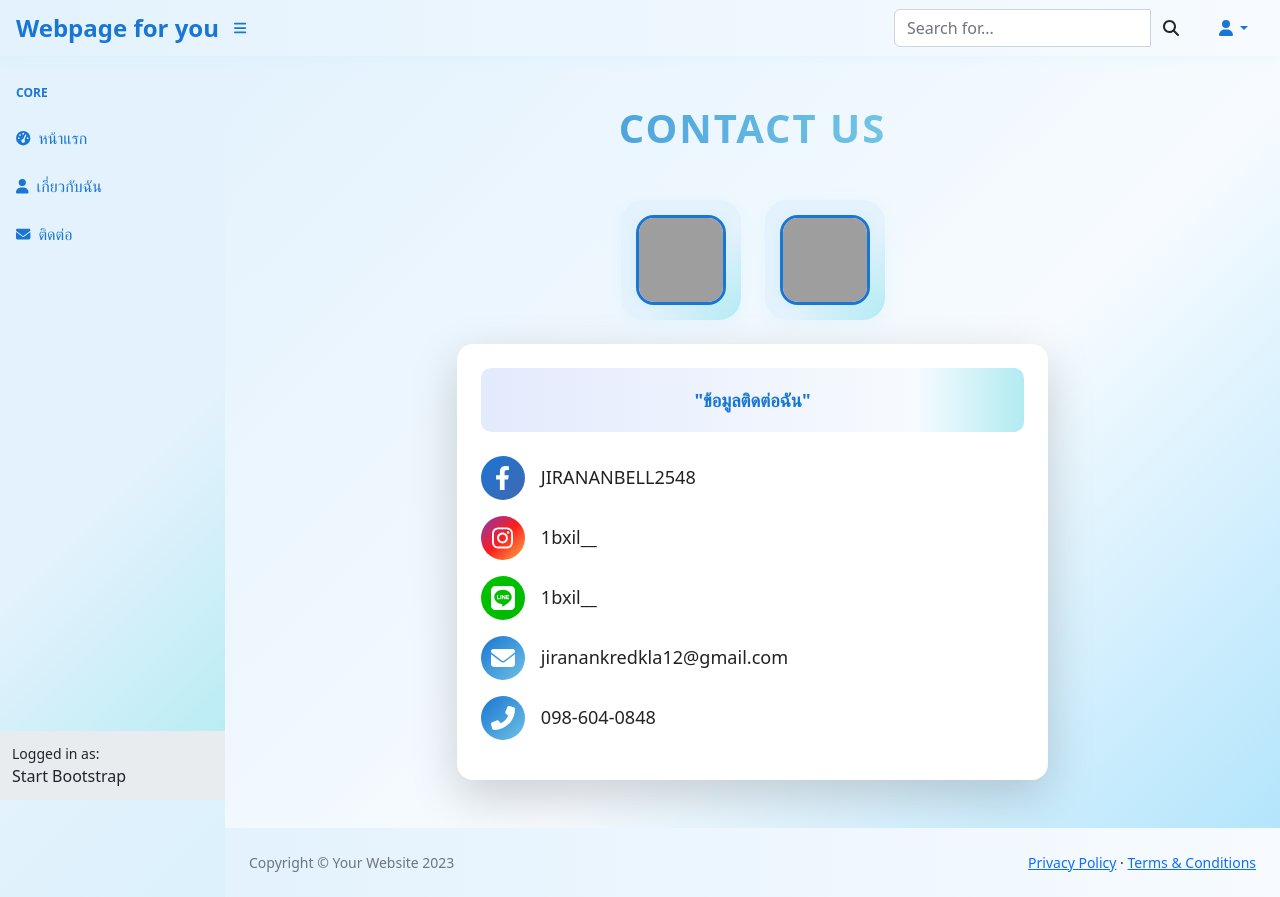
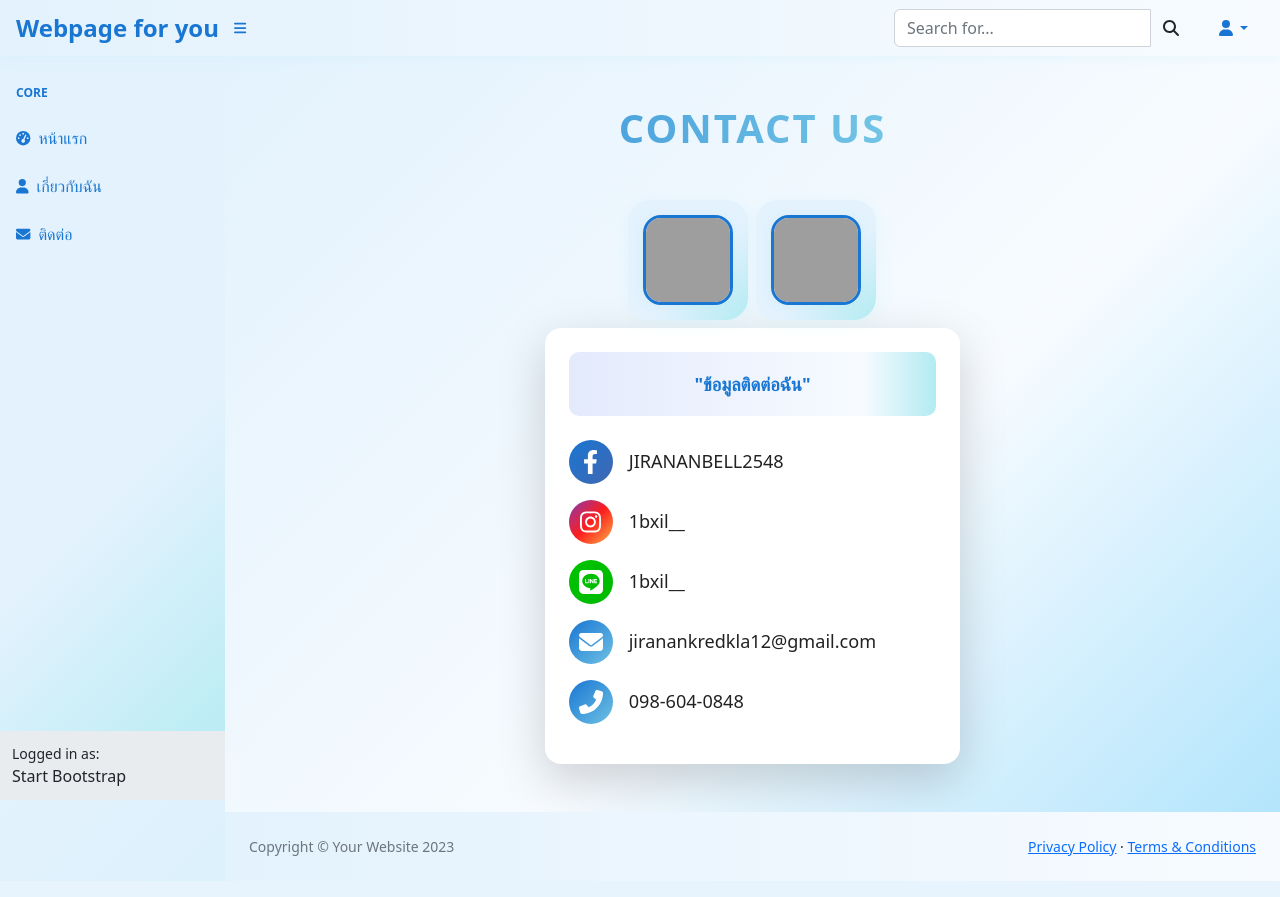
Before and after one commit to bXiilzy/vercel_deploy_app, a Django app: template templates/contact.html in a window 1280 px wide. Run offline with Django 3.2, Linux system fonts and the light colour scheme; the template is opened without the code that fills it, so the values that code supplies are empty; some libraries are stand-ins or nearby versions; grey boxes are pictures that could not be loaded.

Commit message:
Adjust column sizes and spacing in about and contact sections for improved layout

```diff
--- a/templates/about.html
+++ b/templates/about.html
@@ -10,7 +10,7 @@
 
 
       <!-- เกี่ยวกับเบลล์ -->
-      <div class="col-12 col-md-10 col-lg-8 mx-auto d-flex flex-column align-items-center">
+      <div class="col-20 col-md-20 col-lg-20 mx-auto d-flex flex-column align-items-center">
         <div class="about-avatar bg-white shadow" style="margin-top:-48px; z-index:2; overflow:hidden; width:220px; height:220px;">
           <img src="{% static 'b8.jpg' %}" alt="belle avatar" style="width:220px;height:220px;object-fit:cover;display:block;" />
         </div>
--- a/templates/contact.html
+++ b/templates/contact.html
@@ -7,8 +7,8 @@
   <div class="container">
     <h1 class="contact-title text-center mb-5">CONTACT US</h1>
     <div class="row justify-content-center">
-      <div class="col-lg-7">
-        <div class="contact-images d-flex justify-content-center mb-4 gap-4">
+      <div class="col-lg-5">
+        <div class="contact-images d-flex justify-content-center mb-2 gap-2">
           <div class="contact-img-frame">
             <img src="{% static 'b7.jpg' %}" alt="profile cute" class="contact-img-pic" />
           </div>
```
